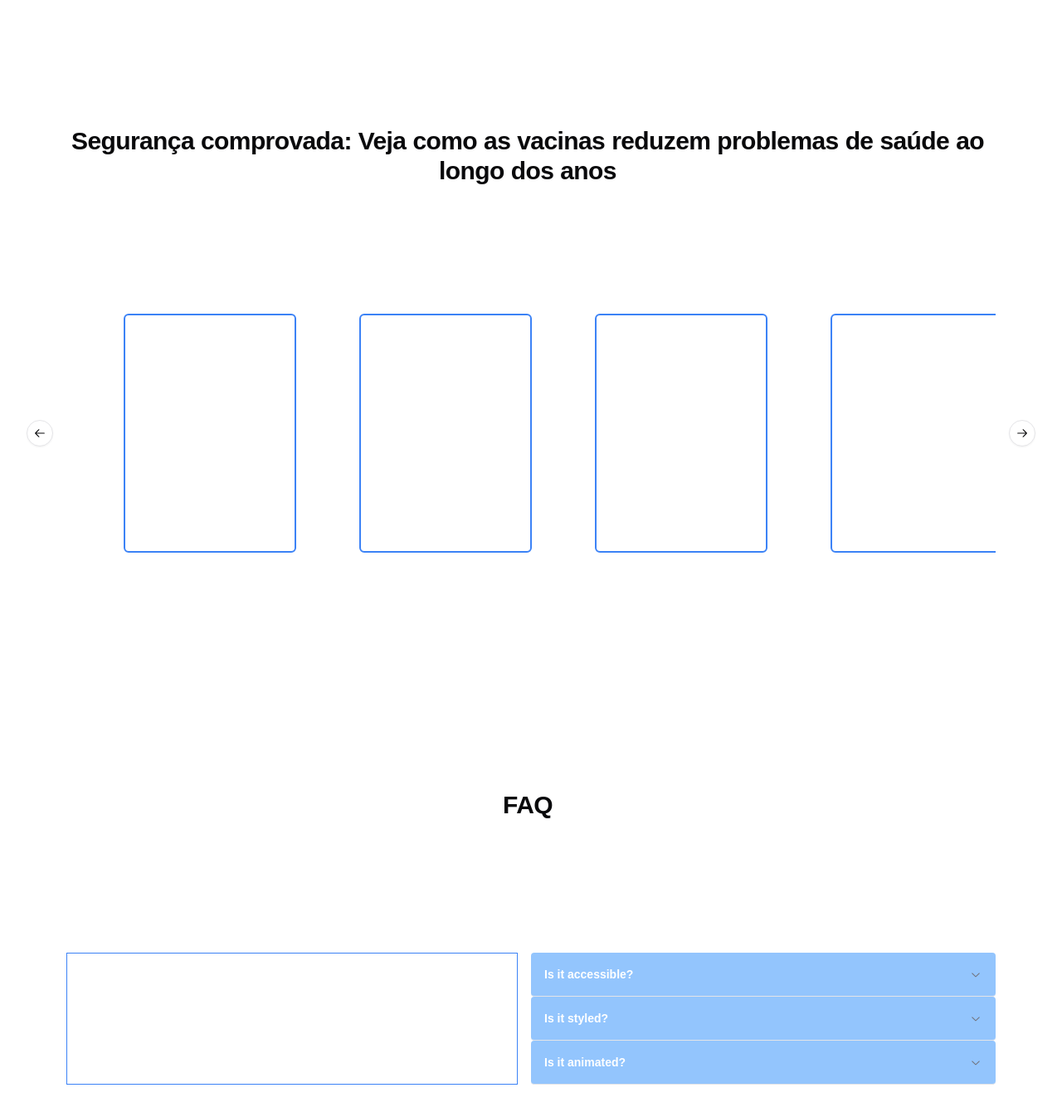
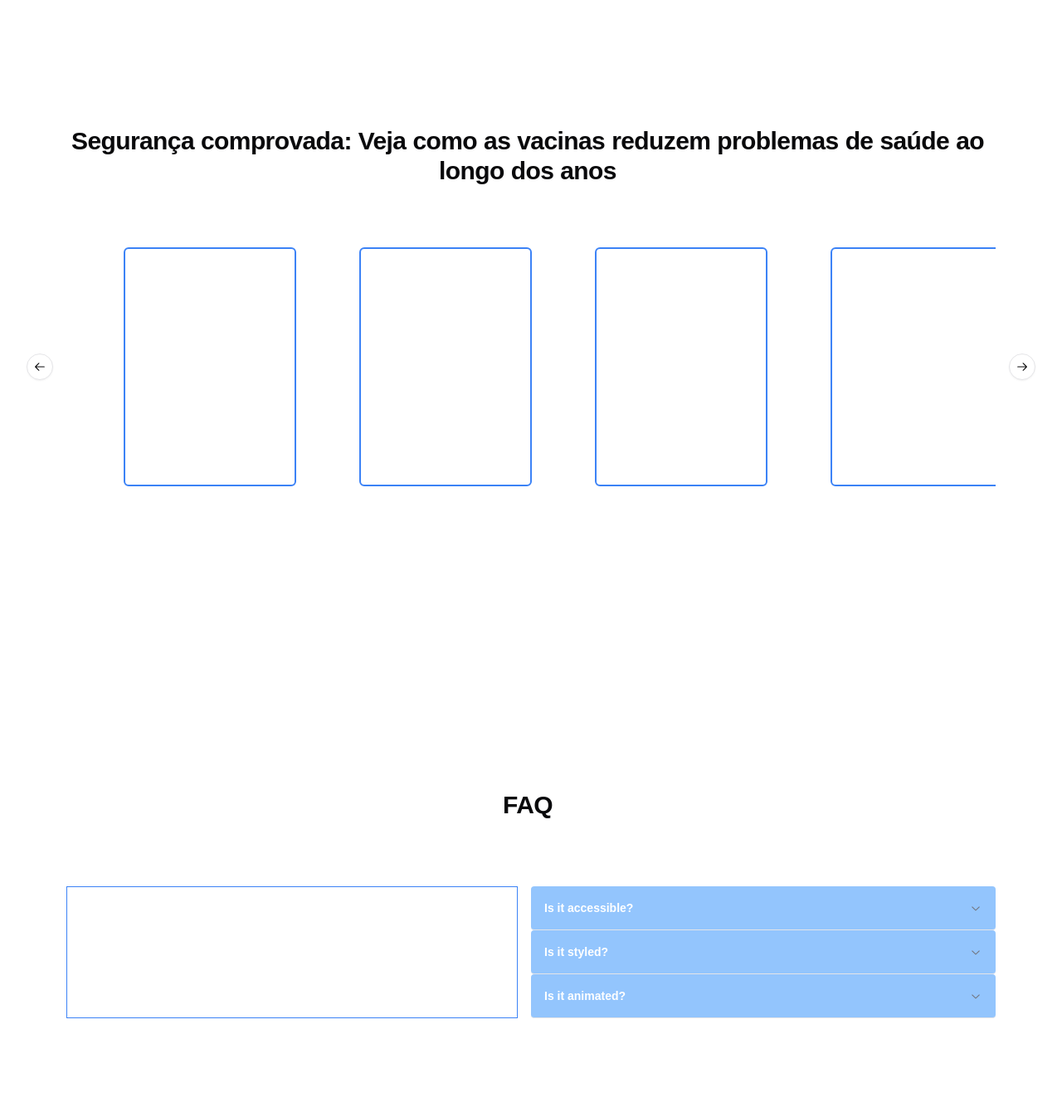
Before and after one commit to viniciussilvabarros05/landing-page-enf, a Next.js app: page / in a window 1280 px wide. Shown: the part 2264-3610 px from the top of the page at 83% size. Built offline with nearby package versions, Linux system fonts and the light colour scheme.

Commit message:
style(margin): change margin top of faq and specials sections

```diff
--- a/src/components/faq.tsx
+++ b/src/components/faq.tsx
@@ -21,7 +21,7 @@ export function FAQ() {
           <WordPullUp className="text-3xl w-full 2xl:text-5xl" words="FAQ" />
         )}
       </div>
-      <div className="flex items-center justify-between gap-4 mt-40">
+      <div className="flex items-center justify-between gap-4 mt-20">
         <div className="flex-1 flex border border-blue-500 h-full"></div>
         <Accordion type="single" collapsible className="w-1/2">
           <AccordionItem value="item-1" className="bg-blue-300 px-4 rounded-sm">
--- a/src/components/specials-conditionss.tsx
+++ b/src/components/specials-conditionss.tsx
@@ -30,7 +30,7 @@ export const SpecialsConditions = () => {
       </div>
       <BlurFade duration={0.3} delay={0.3} inView>
         <Carousel
-          className="mt-40"
+          className="mt-20"
           opts={{
             align: "start",
             loop: true,
```
